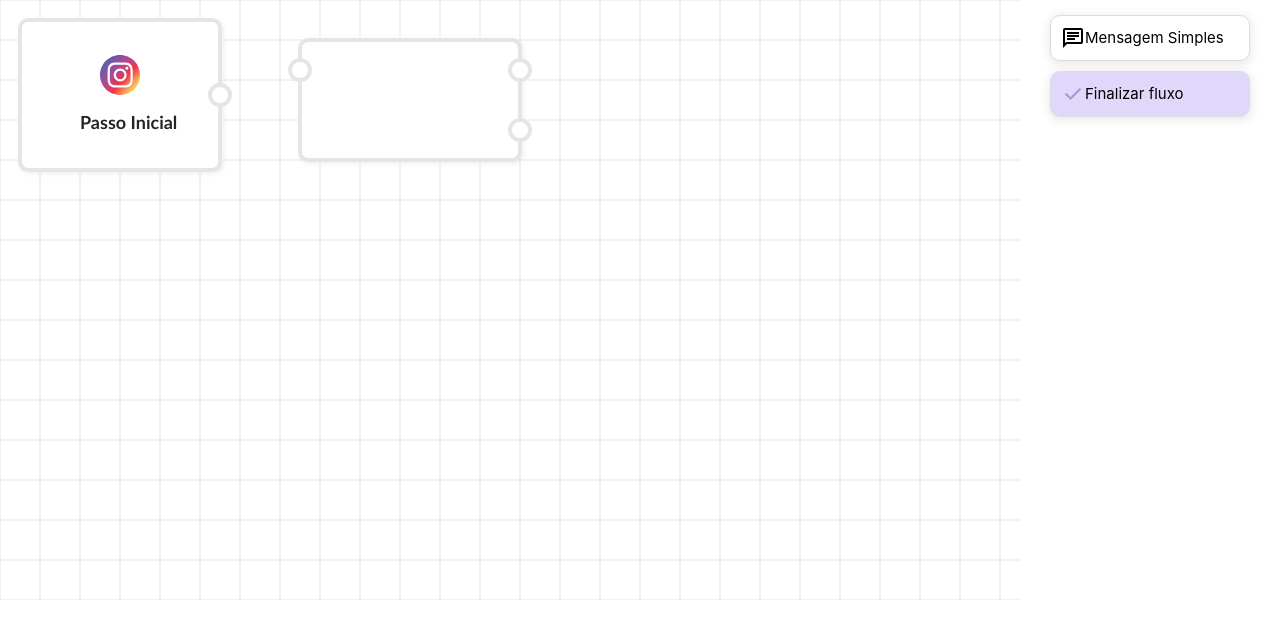
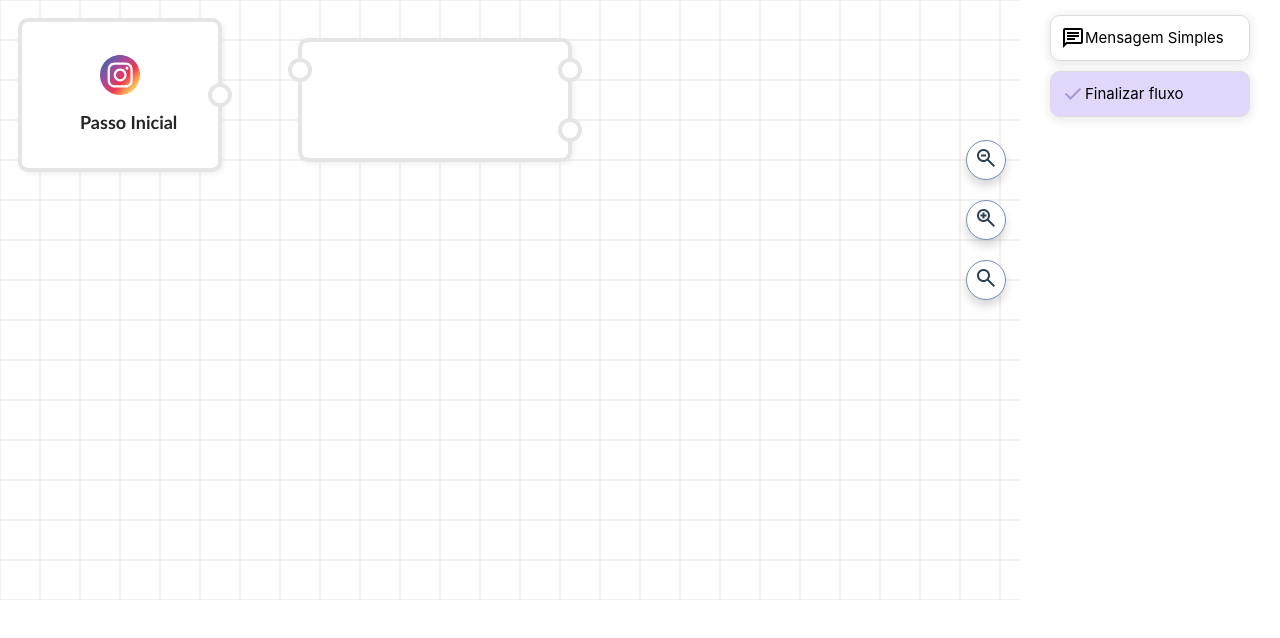
Before and after one commit to josuebsilva/flowbuild, a Vue app: page / in a window 1280 px wide. Shown: the top 638 px of the page. Built offline with nearby package versions, Linux system fonts and the light colour scheme.

Commit message:
Zoom and extructure

```diff
--- a/src/components/TheWelcome.vue
+++ b/src/components/TheWelcome.vue
@@ -1,6 +1,19 @@
 <template>
   <div class="drawflow">
-    <div id="myFlow" style="float: left;"></div>
+    <div style="float: left;" class="relative">
+      <div id="myFlow"></div>
+      <div class="box-tools-flow">
+        <div class="btn-flow-tools btn-flow-zoons has-tooltip">
+          <span class="material-symbols-outlined" @click="editor.zoom(-1)">zoom_out</span>
+        </div>
+        <div class="btn-flow-tools btn-flow-zoons has-tooltip" @click="editor.zoom(1)">
+          <span class="material-symbols-outlined">zoom_in</span>
+        </div>
+        <div class="btn-flow-tools btn-flow-zoons has-tooltip" @click="editor.zoom(0)">
+          <span class="material-symbols-outlined">search</span>
+        </div>
+      </div>
+    </div>
     <div style="float: left;padding: 15px;">
       <div class="drawflow-node selectable" draggable="true" data-node="simple_message" @dragstart="drag">
         <div class="drawflow_content_node">
@@ -105,4 +118,35 @@ export default {
 .drawflow-node.flow_end .title-box span{
   color: rgb(165, 151, 208);
 }
+.relative {
+  position: relative;
+}
+.box-tools-flow {
+  position: absolute;
+  top: 20%;
+  right: 14px;
+}
+.btn-flow-tools.btn-flow-zoons {
+  background: #fff;
+  width: 40px;
+  height: 40px;
+  border: 1px solid #788db4;
+  margin: 0 auto;
+  margin-top: 20px;
+}
+.btn-flow-zoons:hover {
+  background: #d1daeb;
+}
+.btn-flow-tools {
+  z-index: 9;
+  width: 60px;
+  height: 60px;
+  border-radius: 50%;
+  background: #752de6;
+  text-align: center;
+  cursor: pointer;
+  padding-top: 5px;
+  -webkit-box-shadow: 0 12px 10px 0 rgba(0,0,0,.152);
+  box-shadow: 0 6px 10px 0 rgba(0,0,0,.152);
+}
 </style>
```
Also changed, not shown: src/plugin/flowbuilder/index.js.
